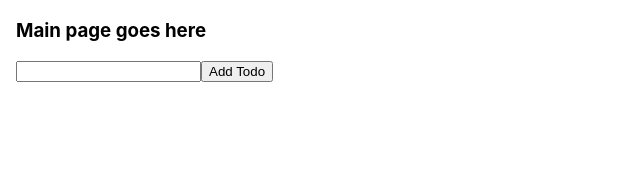
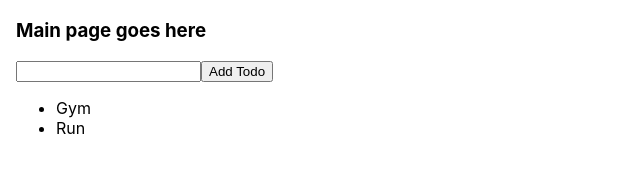
Before and after one commit to brkcrdk/todo, a React (Create React App) app: page / in a window 1280 px wide. Shown: the top 188 px of the page, without its empty margins (0-640 px from the left). Built offline with nearby package versions, Linux system fonts and the light colour scheme.

Commit message:
Add todo button and test

```diff
--- a/src/Components/List/List.jsx
+++ b/src/Components/List/List.jsx
@@ -1,7 +1,11 @@
 import React from "react";
 
-const List = () => {
-  return <ul data-testid="list-container"></ul>;
+const List = ({ todos }) => {
+  return (
+    <ul data-testid="list-container">
+      {todos && todos.map((item, key) => <li key={key}>{item.job}</li>)}
+    </ul>
+  );
 };
 
 export default List;
--- a/src/Components/Main/Main.jsx
+++ b/src/Components/Main/Main.jsx
@@ -2,7 +2,7 @@ import React, { useState } from "react";
 import List from "../List/List";
 import Item from "../Item/Item";
 const Main = () => {
-  const [todo, setTodo] = useState([]);
+  const [todo, setTodo] = useState([{ job: "Gym" }, { job: "Run" }]);
   const [value, setValue] = useState("");
 
   const handleClick = (e) => {
@@ -15,7 +15,7 @@ const Main = () => {
     <div data-testid="main-container">
       <h3>Main page goes here</h3>
       <Item value={value} onChange={handleChange} onClick={handleClick} />
-      <List />
+      <List todos={todo} />
     </div>
   );
 };
```
Also changed, not shown: 1 other file (tests, documents, lock files or other folders).
